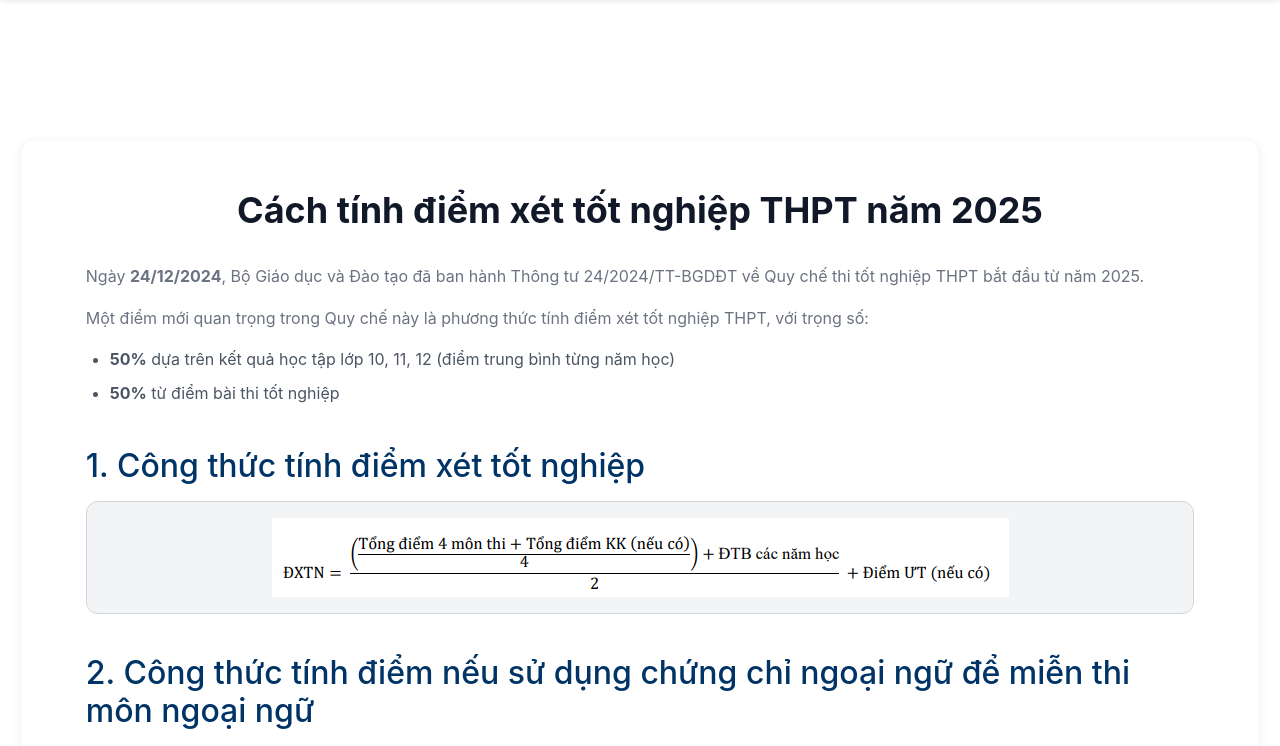
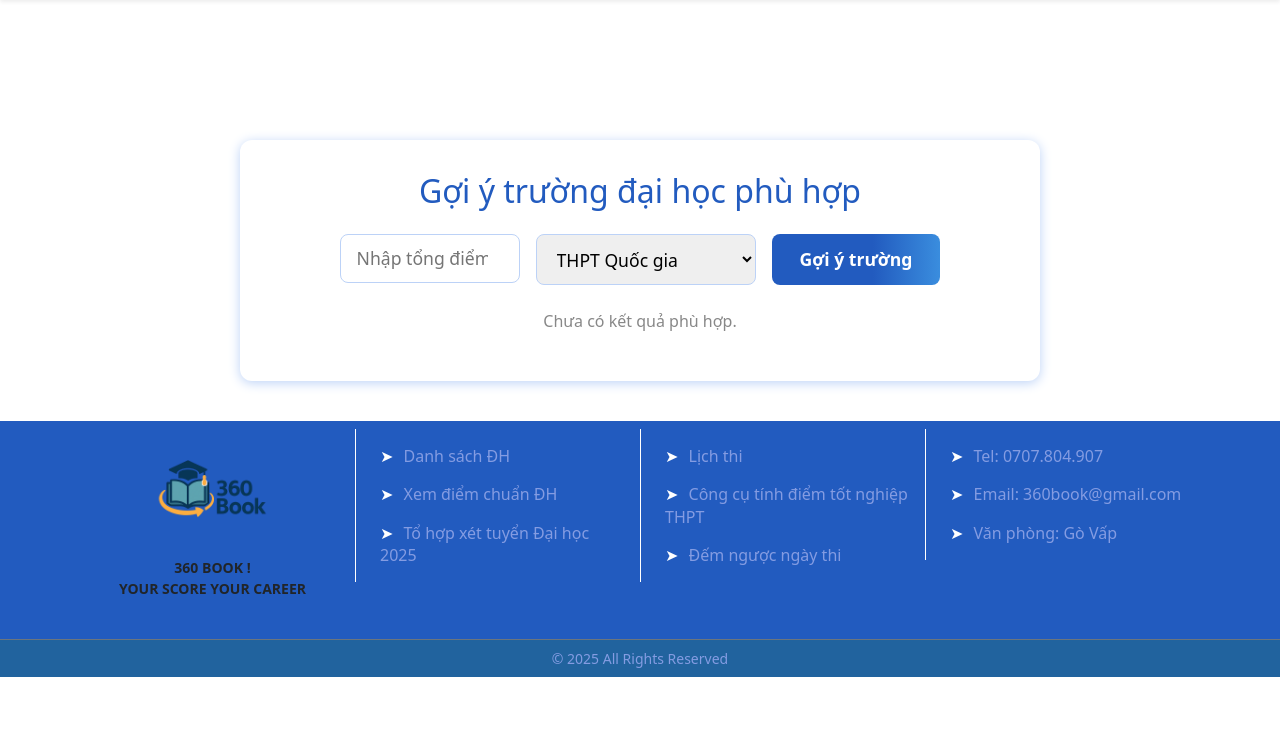
Before and after one commit to longth-dev/360Book, a React (Vite) app in the folder 360book/: page /tinh-diem in a window 1280 px wide. Shown: the top 746 px of the page. Built offline with nearby package versions, Linux system fonts and the light colour scheme.

Commit message:
update filter university by score and favorite university

```diff
--- a/360book/src/App.jsx
+++ b/360book/src/App.jsx
@@ -57,7 +57,7 @@ function App() {
         <Route path="/danh-sach-truong/:id" element={<UniversitiesGeneralDetail />} />
         <Route path="/lich-thi" element={<ExamSchedule />} />
         <Route path="/filter-universities/:type/:id" element={<FilterUniversities />} />
-        <Route path="/goi-y-dai-hoc" element={<UniversitySuggest />} />
+        {/* <Route path="/goi-y-dai-hoc" element={<UniversitySuggest />} /> */}
         <Route path="/hoi-va-dap" element={<CommunityChat />} />
 
         {/** MANAGE ADMIN */}
@@ -79,7 +79,7 @@ function App() {
         <Route path="/user/profile" element={<UserProfile />} />
         <Route path="/diem-chuan" element={<AdmissionScore />} />
         <Route path="/diem-chuan/:id" element={<AdmissionScore />} />
-        <Route path="/tinh-diem" element={<ScoreCalculator />} />
+        <Route path="/tinh-diem" element={<UniversitySuggest />} />
         <Route path="/so-sanh" element={<UniCompare />} />
         {/* Add more routes as needed */}
         <Route path="/staff" element={<VerifyInfo />} />
--- a/360book/src/Pages/FavoriteUniversity/FavoriteUniversity.jsx
+++ b/360book/src/Pages/FavoriteUniversity/FavoriteUniversity.jsx
@@ -35,7 +35,7 @@ const FavoriteUniversity = () => {
 
     const handleUnlike = async (universityId) => {
         try {
-            await axios.post(`/api/xoa-truong-yeu-thich/${universityId}`);
+            await axios.delete(`/api/uni/favorite/${universityId}`);
             setFavorites(prev => prev.filter(u => u.universityId !== universityId));
             toast.success("Đã xoá trường khỏi danh sách yêu thích");
         } catch (error) {
@@ -69,7 +69,7 @@ const FavoriteUniversity = () => {
 
 
     const handleCardClick = (id) => {
-        navigate(`/truong-dai-hoc/${id}`);
+        navigate(`/danh-sach-truong/${id}`);
     };
 
     return (
--- a/360book/src/Pages/UniversitySuggest/UniversitySuggest.jsx
+++ b/360book/src/Pages/UniversitySuggest/UniversitySuggest.jsx
@@ -1,25 +1,37 @@
 import { useState } from "react";
 import axios from "axios";
+import { useNavigate } from "react-router-dom";
 import Navbar from "../../Components/Navbar/Navbar";
 import Footer from "../../Components/Footer/Footer";
 
+// Các lựa chọn scoreType
+const SCORE_TYPE_OPTIONS = [
+    { value: "TNTHPTQG", label: "THPT Quốc gia" },
+    { value: "HOCBA", label: "Học bạ" },
+    { value: "DGNLHN", label: "Đánh giá năng lực HN" },
+    { value: "DGNLHCM", label: "Đánh giá năng lực HCM" },
+];
+
 export default function UniversitySuggest() {
     const [score, setScore] = useState("");
+    const [scoreType, setScoreType] = useState("TNTHPTQG");
     const [result, setResult] = useState([]);
     const [loading, setLoading] = useState(false);
+    const navigate = useNavigate();
 
     const handleSuggest = async () => {
         const s = parseFloat(score);
-        if (isNaN(s) || s < 0 || s > 30) {
-            alert("Vui lòng nhập tổng điểm hợp lệ (0-30)");
+        if (isNaN(s)) {
+            alert("Vui lòng nhập tổng điểm hợp lệ");
             return;
         }
         setLoading(true);
         try {
-            // Ví dụ: API trả về danh sách trường với các trường có minScore <= s
-            // Thay URL bên dưới bằng API thực tế của bạn
-            const res = await axios.get("/api/universities", { params: { minScore: s } });
-            setResult(res.data || []);
+            const res = await axios.post("/api/uni/v1/by-score", {
+                score: s,
+                scoreType: scoreType
+            });
+            setResult(res.data.data?.detailResponseList || []);
         } catch (err) {
             alert("Không thể lấy dữ liệu trường đại học.");
             setResult([]);
@@ -30,9 +42,10 @@ export default function UniversitySuggest() {
     return (
         <>
             <Navbar />
-            <div className="suggest-container" style={{ maxWidth: 600, margin: "40px auto", background: "#fff", borderRadius: 12, boxShadow: "0 2px 12px #bcd2f7", padding: 32 }}>
+            <div className="suggest-container" style={{ maxWidth: 800, margin: "40px auto", background: "#fff", borderRadius: 12, boxShadow: "0 2px 12px #bcd2f7", padding: 32 }}>
                 <h2 style={{ color: "#225BBF", textAlign: "center", marginBottom: 24 }}>Gợi ý trường đại học phù hợp</h2>
-                <div style={{ display: "flex", gap: 16, marginBottom: 24, justifyContent: "center" }}>
+
+                <div style={{ display: "flex", gap: 16, marginBottom: 24, justifyContent: "center", flexWrap: "wrap" }}>
                     <input
                         type="number"
                         min="0"
@@ -40,9 +53,18 @@ export default function UniversitySuggest() {
                         step="0.01"
                         value={score}
                         onChange={e => setScore(e.target.value)}
-                        placeholder="Nhập tổng điểm thi đại học"
+                        placeholder="Nhập tổng điểm"
+                        style={{ padding: "10px 16px", borderRadius: 8, border: "1.5px solid #bcd2f7", fontSize: "1.1rem", width: 180 }}
+                    />
+                    <select
+                        value={scoreType}
+                        onChange={e => setScoreType(e.target.value)}
                         style={{ padding: "10px 16px", borderRadius: 8, border: "1.5px solid #bcd2f7", fontSize: "1.1rem", width: 220 }}
-                    />
+                    >
+                        {SCORE_TYPE_OPTIONS.map(opt => (
+                            <option key={opt.value} value={opt.value}>{opt.label}</option>
+                        ))}
+                    </select>
                     <button
                         style={{
                             background: "linear-gradient(90deg, #225BBF 60%, #3a8dde 100%)",
@@ -60,19 +82,47 @@ export default function UniversitySuggest() {
                         {loading ? "Đang tìm..." : "Gợi ý trường"}
                     </button>
                 </div>
+
                 {result.length > 0 ? (
                     <div>
-                        <h3 style={{ color: "#225BBF", marginBottom: 12 }}>Các trường phù hợp:</h3>
-                        <ul style={{ paddingLeft: 20 }}>
-                            {result.map((u, idx) => (
-                                <li key={idx} style={{ marginBottom: 8 }}>
-                                    <strong>{u.name}</strong> - {u.major} (Điểm chuẩn: {u.minScore})
-                                </li>
-                            ))}
-                        </ul>
+                        <h3 style={{ color: "#225BBF", marginBottom: 20 }}>Có {result.length} trường phù hợp:</h3>
+                        <div style={{ display: "flex", flexDirection: "column", gap: 20 }}>
+                            {result.map((item, idx) => {
+                                const uni = item.university;
+                                return (
+                                    <div
+                                        key={idx}
+                                        style={{
+                                            display: "flex",
+                                            alignItems: "center",
+                                            border: "1px solid #ddd",
+                                            borderRadius: 10,
+                                            padding: 16,
+                                            boxShadow: "0 1px 6px rgba(0,0,0,0.05)"
+                                        }}
+                                    >
+                                        <div style={{ flex: 1 }}>
+                                            <h5 style={{ margin: 0 }}>{uni.universityName}</h5>
+                                            <p style={{ margin: "4px 0", color: "#555" }}>{uni.address}</p>
+                                            <p style={{ margin: "4px 0", color: "#888" }}>Lĩnh vực: {uni.main}</p>
+                                            <p style={{ margin: "4px 0", color: "#888" }}>Số ngành phù hợp: {item.total}</p>
+                                        </div>
+                                        <button
+                                            onClick={() => navigate(`/diem-chuan/${uni.universityId}`, {
+                                                state: { universityId: uni.universityId },
+                                            })}
+                                            className="btn btn-outline-primary"
+                                            style={{ whiteSpace: "nowrap" }}
+                                        >
+                                            Xem điểm chuẩn
+                                        </button>
+                                    </div>
+                                );
+                            })}
+                        </div>
                     </div>
                 ) : (
-                    <p style={{ color: "#888", textAlign: "center" }}>Chưa có kết quả phù hợp.</p>
+                    !loading && <p style={{ color: "#888", textAlign: "center" }}>Chưa có kết quả phù hợp.</p>
                 )}
             </div>
             <Footer />
```
Also changed, not shown: 360book/src/Pages/UniversityList/UniversitiesGeneralDetail.jsx (+43 -0 lines).
